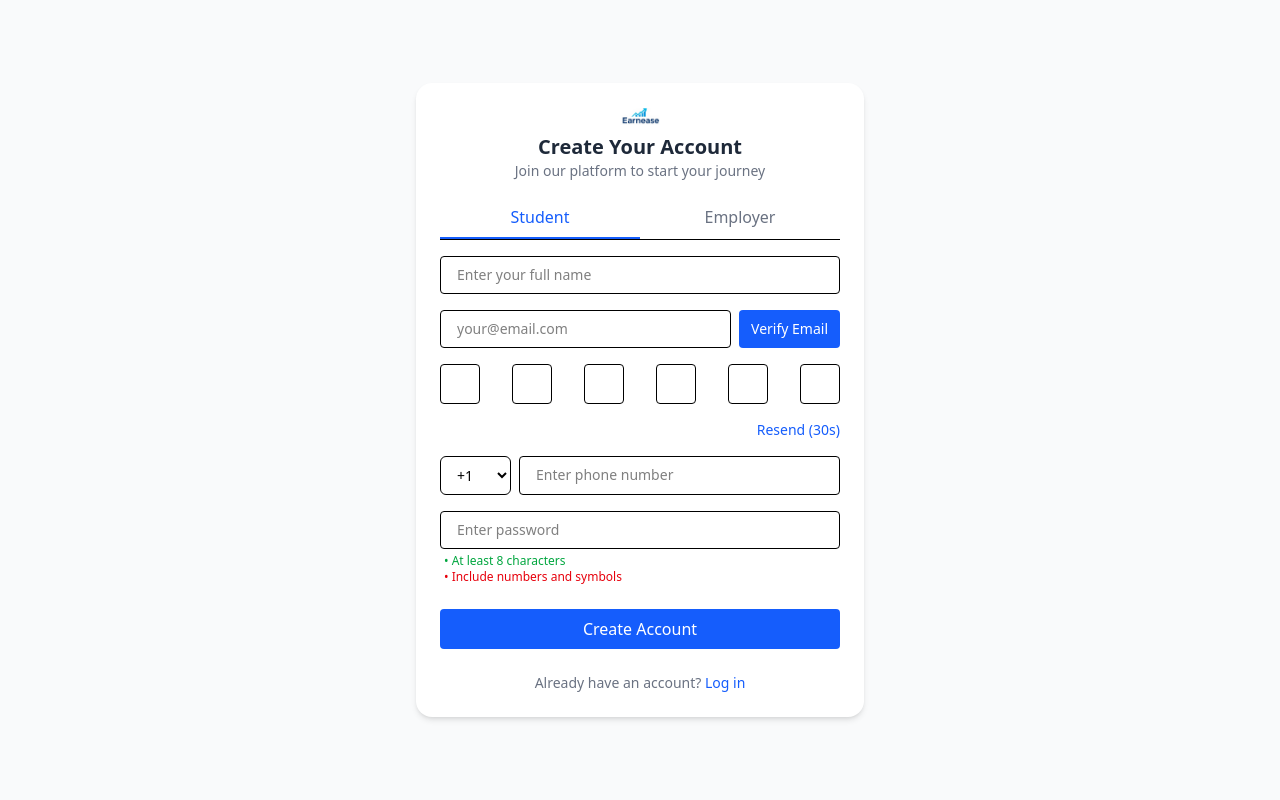
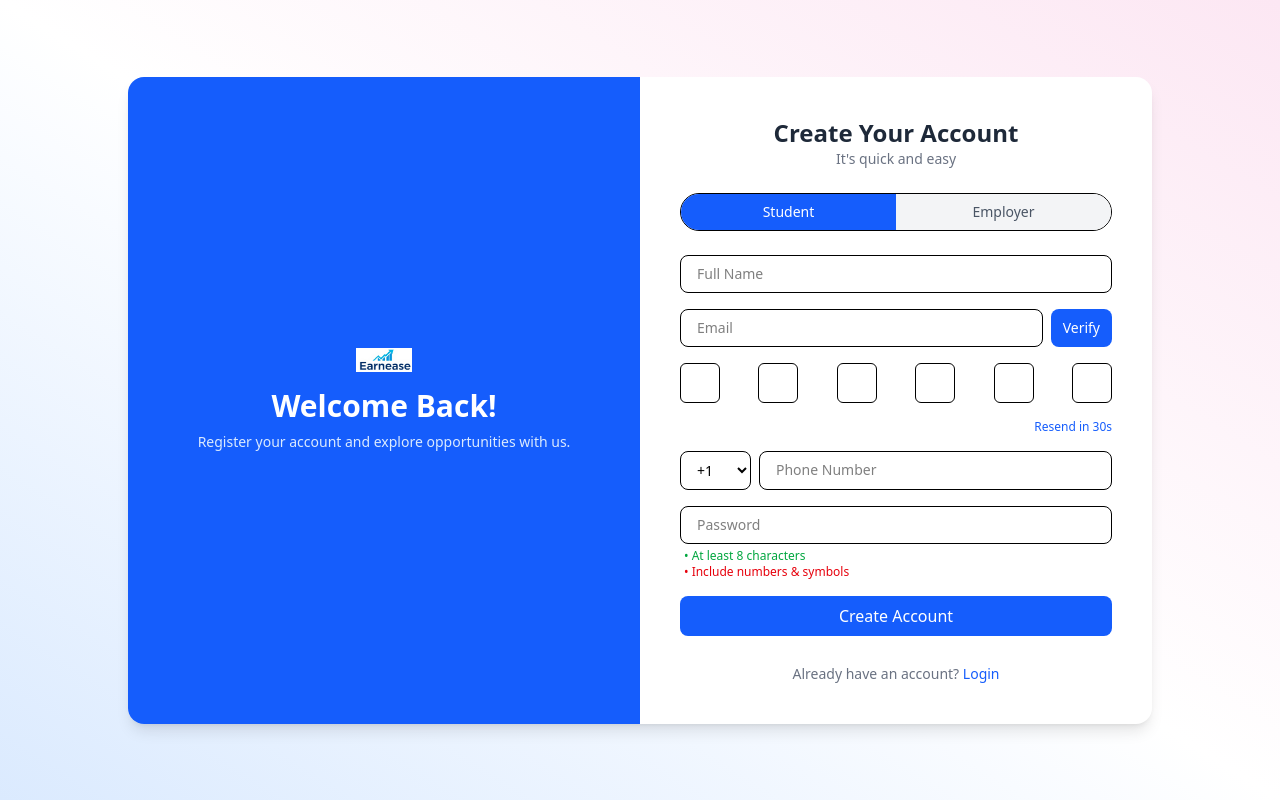
Before and after one commit to MUHAMMEDSHAHIL07/Earnease-frontend, a React (Vite) app: page /register/student in a window 1280 px wide. Built offline with nearby package versions, Linux system fonts and the light colour scheme.

Commit message:
register form

```diff
--- a/src/pages/Register.jsx
+++ b/src/pages/Register.jsx
@@ -5,51 +5,58 @@ import logo from '../assets/logo.png';
 const Register = () => {
   const navigate = useNavigate();
   const location = useLocation();
-
-  const activeTab = location.pathname.includes("employer") ? "employer" : "student";
+  const activeTab = location.pathname.includes('employer') ? 'employer' : 'student';
   const handleTabClick = (role) => navigate(`/register/${role}`);
-
-
   const otpRefs = useRef([]);
 
-  //--------------otp field handle ------------------------//
   const handleOtpChange = (e, i) => {
     const value = e.target.value;
     if (/^\d$/.test(value) && i < otpRefs.current.length - 1) {
       otpRefs.current[i + 1].focus();
-    } else if (value === "" && i > 0) {
+    } else if (value === '' && i > 0) {
       otpRefs.current[i - 1].focus();
     }
   };
 
   return (
-    <div className="flex justify-center items-center min-h-screen bg-gray-50 px-4">
-      <div className="bg-white p-6 rounded-2xl shadow-md w-full max-w-md">
-        <div className="text-center mb-4">
-          <img src={logo} alt="Logo" className="mx-auto mb-2 w-10" />
-          <h1 className="text-xl font-semibold text-gray-800">Create Your Account</h1>
-          <p className="text-sm text-gray-500">Join our platform to start your journey</p>
+    <div className="min-h-screen flex items-center justify-center bg-gradient-to-tr from-blue-100 via-white to-pink-100 px-4">
+      <div className="bg-white rounded-2xl shadow-lg overflow-hidden w-full max-w-5xl flex flex-col md:flex-row">
+
+        {/* Left Panel */}
+        <div className="hidden md:flex flex-col justify-center items-center bg-blue-600 text-white p-10 w-full md:w-1/2">
+          <img src={logo} alt="Logo" className="w-14 mb-4" />
+          <h2 className="text-3xl font-bold mb-2">Welcome Back!</h2>
+          <p className="text-sm text-blue-100 text-center">
+            Register your account and explore opportunities with us.
+          </p>
+        </div>
+
+        {/* Right Panel - Form */}
+        <div className="p-8 md:p-10 w-full md:w-1/2">
+          <div className="text-center mb-6">
+            <h1 className="text-2xl font-bold text-gray-800">Create Your Account</h1>
+            <p className="text-sm text-gray-500">It's quick and easy</p>
           </div>
 
           {/* Tabs */}
-        <div className="flex border-b mb-4">
+          <div className="flex mb-6 border rounded-full overflow-hidden text-sm font-medium">
             <button
-            className={`flex-1 py-2 font-medium border-b-2 ${
+              onClick={() => handleTabClick("student")}
+              className={`flex-1 py-2 transition ${
                 activeTab === "student"
-                ? "text-blue-600 border-blue-600"
-                : "text-gray-500 border-transparent"
+                  ? "bg-blue-600 text-white"
+                  : "bg-gray-100 text-gray-600"
               }`}
-            onClick={() => handleTabClick("student")}
             >
               Student
             </button>
             <button
-            className={`flex-1 py-2 font-medium border-b-2 ${
+              onClick={() => handleTabClick("employer")}
+              className={`flex-1 py-2 transition ${
                 activeTab === "employer"
-                ? "text-blue-600 border-blue-600"
-                : "text-gray-500 border-transparent"
+                  ? "bg-blue-600 text-white"
+                  : "bg-gray-100 text-gray-600"
               }`}
-            onClick={() => handleTabClick("employer")}
             >
               Employer
             </button>
@@ -59,26 +66,26 @@ const Register = () => {
           <form className="space-y-4">
             <input
               type="text"
-            placeholder="Enter your full name"
-            className="w-full border rounded px-4 py-2 text-sm"
+              placeholder="Full Name"
+              className="w-full px-4 py-2 border rounded-lg text-sm focus:outline-none focus:ring-2 focus:ring-blue-300"
             />
 
             <div className="flex gap-2">
               <input
                 type="email"
-              placeholder="your@email.com"
-              className="flex-1 border rounded px-4 py-2 text-sm"
+                placeholder="Email"
+                className="flex-1 px-4 py-2 border rounded-lg text-sm focus:outline-none focus:ring-2 focus:ring-blue-300"
               />
               <button
                 type="button"
-              className="bg-blue-600 text-white px-3 py-2 rounded text-sm"
+                className="px-3 py-2 bg-blue-600 text-white rounded-lg text-sm hover:bg-blue-700"
               >
-              Verify Email
+                Verify
               </button>
             </div>
 
-          {/* OTP Fields */}
-          <div className="flex justify-between gap-2">
+            {/* OTP */}
+            <div className="flex justify-between gap-1">
               {[...Array(6)].map((_, i) => (
                 <input
                   key={i}
@@ -86,51 +93,53 @@ const Register = () => {
                   maxLength="1"
                   onChange={(e) => handleOtpChange(e, i)}
                   ref={(el) => (otpRefs.current[i] = el)}
-                className="w-10 h-10 border text-center rounded text-lg"
+                  className="w-10 h-10 border text-center rounded-md text-base focus:outline-none focus:ring-2 focus:ring-blue-300"
                 />
               ))}
             </div>
 
-          <div className="text-right text-sm text-blue-600 cursor-pointer">
-            Resend (30s)
+            <div className="text-right text-xs text-blue-600 cursor-pointer">
+              Resend in 30s
             </div>
 
             <div className="flex gap-2">
-            <select className="border rounded-md px-3 py-2 text-sm">
+              <select className="border rounded-lg px-3 py-2 text-sm">
                 <option>+1</option>
                 <option>+91</option>
                 <option>+44</option>
               </select>
               <input
                 type="text"
-              placeholder="Enter phone number"
-              className="flex-1 border rounded px-4 py-2 text-sm"
+                placeholder="Phone Number"
+                className="flex-1 border rounded-lg px-4 py-2 text-sm focus:outline-none focus:ring-2 focus:ring-blue-300"
               />
             </div>
 
             <div>
               <input
                 type="password"
-              placeholder="Enter password"
-              className="w-full border rounded px-4 py-2 text-sm"
+                placeholder="Password"
+                className="w-full border rounded-lg px-4 py-2 text-sm focus:outline-none focus:ring-2 focus:ring-blue-300"
               />
               <ul className="text-xs mt-1 ml-1">
                 <li className="text-green-600">• At least 8 characters</li>
-              <li className="text-red-600">• Include numbers and symbols</li>
+                <li className="text-red-600">• Include numbers & symbols</li>
               </ul>
             </div>
 
             <button
               type="submit"
-            className="w-full bg-blue-600 text-white py-2 rounded mt-2"
+              className="w-full bg-blue-600 text-white py-2 rounded-lg hover:bg-blue-700 transition"
             >
               Create Account
             </button>
 
-          <p className="text-center text-sm text-gray-500 mt-2">
-            Already have an account? <a href="#" className="text-blue-600">Log in</a>
+            <p className="text-center text-sm text-gray-500 mt-3">
+              Already have an account?{" "}
+              <a href="#" className="text-blue-600 hover:underline">Login</a>
             </p>
           </form>
+        </div>
       </div>
     </div>
   );
```
Lines whose indentation alone changed are shown as unchanged.
